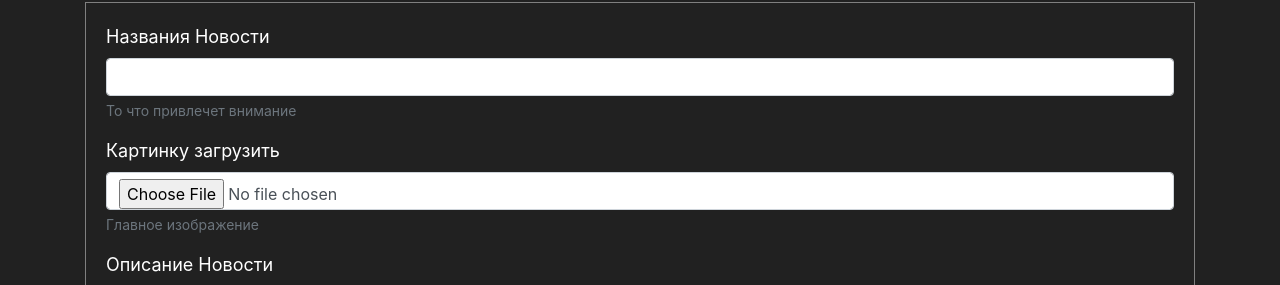
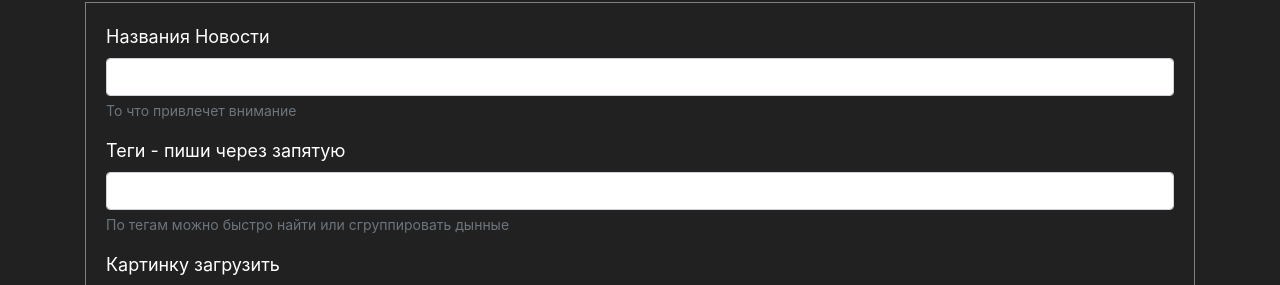
Before and after one commit to Viacheslav1998/cms-quickduck, a Vue app: page /add in a window 1280 px wide. Shown: the part 308-593 px from the top of the page. Built offline with nearby package versions, Linux system fonts and the light colour scheme; no server answers; what vue-sweetalert2 would draw is missing.

Commit message:
feat: preparing tags

```diff
--- a/src/pages/AddNews.vue
+++ b/src/pages/AddNews.vue
@@ -13,6 +13,7 @@ export default defineComponent({
     const title = ref('');
     const desk = ref('');
     const path_to_image = ref(null);
+    const name_tag = ref('');
 
     const responseMessage = ref('');
     const responseStatus = ref('');
@@ -107,6 +108,7 @@ export default defineComponent({
       title,
       desk,
       path_to_image,
+      name_tag,
       responseMessage,
       responseStatus,
       onFileChange,
@@ -126,8 +128,14 @@ export default defineComponent({
 
         <div class="form-group">
           <label for="name">Названия Новости</label>
-          <input v-model="name" type="name" class="form-control" id="name" aria-describedby="name" required>
+          <input v-model="name" type="text" class="form-control" id="name" aria-describedby="name" required>
           <small id="name" class="form-text text-muted">То что привлечет внимание</small>
+        </div>
+
+        <div class="form-group">
+          <label for="name">Теги - пиши через запятую</label>
+          <input v-model="name_tag" type="text" class="form-control" id="tags" aria-describedby="tags" required>
+          <small id="tags" class="form-text text-muted">По тегам можно быстро найти или сгруппировать дынные</small>
         </div>
 
         <div class="form-group">
```
